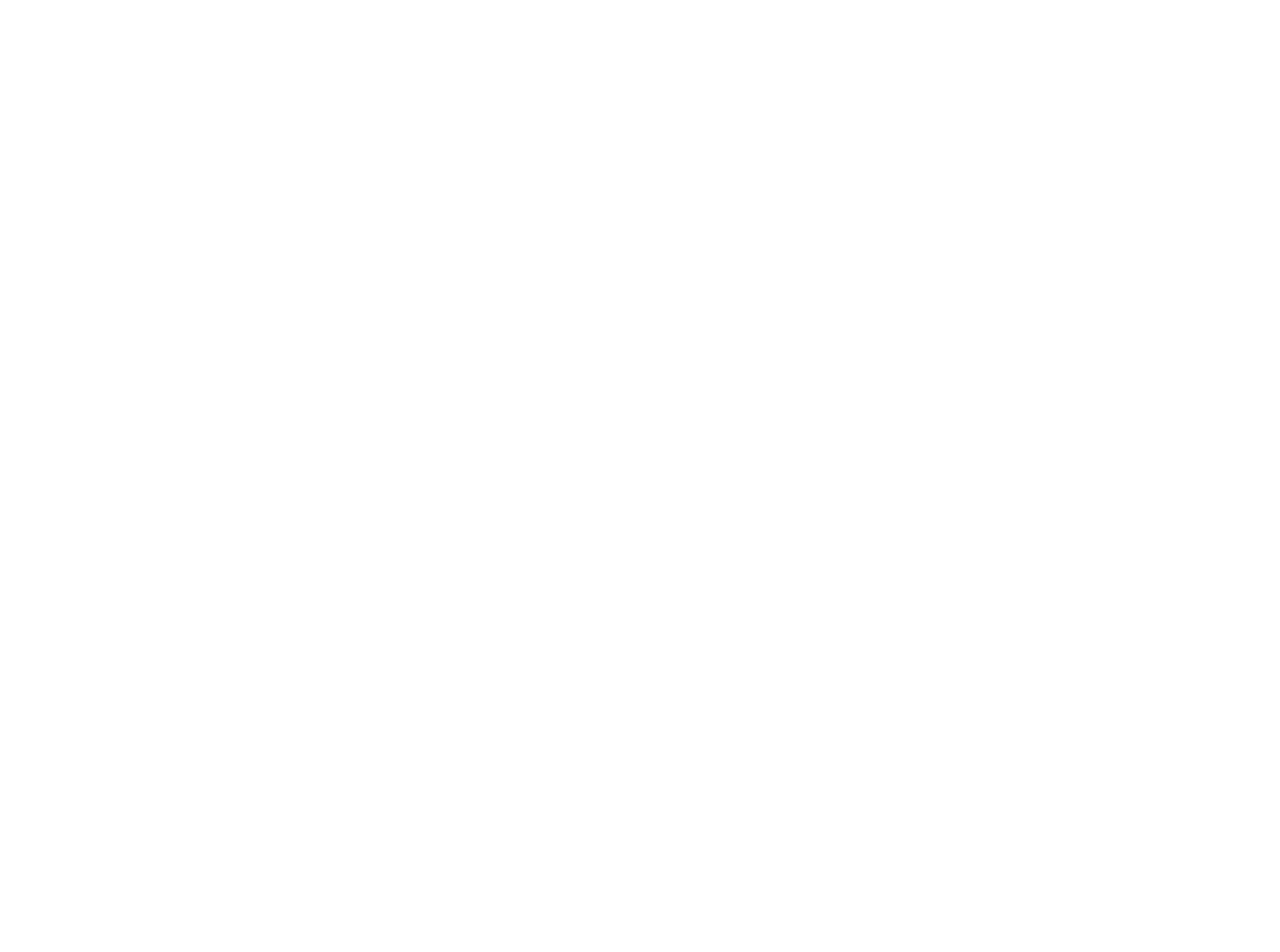
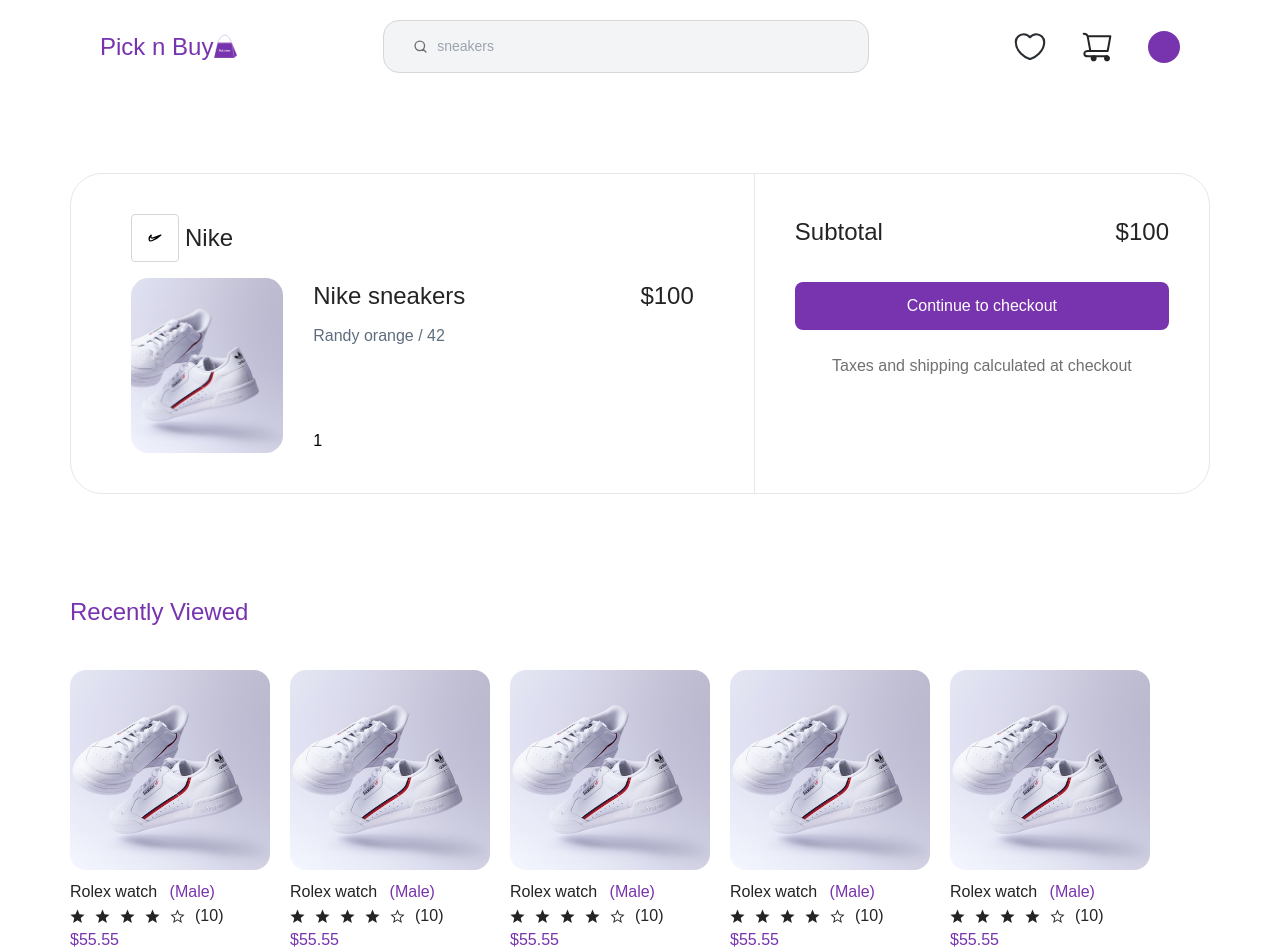
Before and after one commit to Tommy-Bada/picknbuy, a React (Vite) app: page /cart in a window 1280 px wide. Before the commit this address had no page. Shown: the top 952 px of the page. Before the commit the page ends 800 px from the top, so only its background shows below. Built offline with nearby package versions, Linux system fonts and the light colour scheme; a web font is replaced by a local one.

Commit message:
Cart added

```diff
--- a/src/App.tsx
+++ b/src/App.tsx
@@ -2,6 +2,7 @@
 import "./App.css";
 import Home from "./pages/home";
 import ProductInfo from "./pages/productInfo";
+import Cart from "./pages/cart";
 
 function App() {
   const element = useRoutes([
@@ -12,8 +13,11 @@
     },
     {
       path: "/product",
-      // element: isLoggedIn ? <Navigate to="/dashboard" /> : <Home />,
       element: <ProductInfo />,
+    },
+    {
+      path: "/cart",
+      element: <Cart />,
     },
   ]);
 
--- a/src/assets/imagesAndIcons.ts
+++ b/src/assets/imagesAndIcons.ts
@@ -11,6 +11,7 @@
 import linkIcon from "./icons/SVG.svg";
 import payIcon from "./icons/solar_card-linear.svg";
 import addedIcon from "./icons/tick-circle.svg";
+import nikeIcon from "./icons/hugeicons_nike.svg";
 export {
   likeIcon,
   cartIcon,
@@ -25,4 +26,5 @@
   linkIcon,
   payIcon,
   addedIcon,
+  nikeIcon,
 };
--- /dev/null
+++ b/src/components/CartBox.tsx
@@ -0,0 +1,151 @@
+import { useNavigate } from "react-router-dom";
+import { nikeIcon, testImage } from "../assets/imagesAndIcons";
+import Button from "../shared/Button";
+import Product from "../shared/Product";
+const sampleProducts = [
+  {
+    src: testImage,
+    name: "Rolex watch",
+    gender: "Male",
+    rating: 4,
+    count: 10,
+    price: 55.55,
+    id: "product",
+  },
+  {
+    src: testImage,
+    name: "Rolex watch",
+    gender: "Male",
+    rating: 4,
+    count: 10,
+    price: 55.55,
+    id: "product",
+  },
+  {
+    src: testImage,
+    name: "Rolex watch",
+    gender: "Male",
+    rating: 4,
+    count: 10,
+    price: 55.55,
+    id: "product",
+  },
+  {
+    src: testImage,
+    name: "Rolex watch",
+    gender: "Male",
+    rating: 4,
+    count: 10,
+    price: 55.55,
+    id: "product",
+  },
+  {
+    src: testImage,
+    name: "Rolex watch",
+    gender: "Male",
+    rating: 4,
+    count: 10,
+    price: 55.55,
+    id: "product",
+  },
+  {
+    src: testImage,
+    name: "Rolex watch",
+    gender: "Male",
+    rating: 4,
+    count: 10,
+    price: 55.55,
+    id: "product",
+  },
+];
+export default function CartBox() {
+  const navigate = useNavigate();
+  return (
+    <section className="px-[2rem] lg:px-[7rem] pt-[4rem] lg:pt-[8rem] pb-[7rem] lg:pb-[10rem]">
+      <div className="lg:border lg:flex lg:rounded-[3.2rem]  ">
+        <div className="lg:px-[6rem] lg:py-[4rem] p-0 lg:w-[60%]">
+          <div className="flex items-center mb-[1rem]">
+            <div className="w-[4.8rem] lg:w-[4.8rem] mr-[.6rem] p-[1.6rem] rounded-[.4rem] border-searchBorderGrey border-[1px] ">
+              <img
+                src={nikeIcon}
+                alt="search icon"
+                width="16px"
+                height="auto"
+                className=""
+              />
+            </div>
+            <p className="text-[2.4rem] text-textBlack">Nike</p>
+          </div>
+          <div className="flex mt-[1.6rem] w-[100%]">
+            <div className="lg:mr-[3rem] mr-[1rem] w-[60%] lg:w-[40%]">
+              <img
+                src={testImage}
+                alt="product image"
+                width="100%"
+                height="auto"
+                className="rounded-[1.75rem] object-cover object-right  w-[12rem] h-[12rem] lg:w-[17.5rem] lg:h-[17.5rem]"
+              />
+            </div>
+            <div className="w-[100%] flex flex-col justify-between">
+              <div>
+                <div className="flex justify-between items-center mb-[1rem] ">
+                  <p className="text-[1.6rem] lg:text-[2.4rem] text-textBlack">
+                    Nike sneakers
+                  </p>
+                  <p className=" text-pnbPurple lg:text-textBlack text-[1.6rem] lg:text-[2.4rem]">
+                    $100
+                  </p>
+                </div>
+                <p className="text-reviewTextGrey text-[1.4rem] lg:text-[1.6rem]">
+                  Randy orange / 42
+                </p>
+              </div>
+              <div className="text-[1.4rem] lg:text-[1.6rem]">1</div>
+            </div>
+          </div>
+        </div>
+        <div className="lg:p-[4rem] lg:border-l-[1px] lg:w-[40%] max-sm:mt-[2.4rem] ">
+          <div className="flex items-center justify-between mb-[1rem]">
+            <p className="text-[1.6rem] lg:text-[2.4rem] text-textBlack">
+              Subtotal
+            </p>
+            <p className=" text-pnbPurple lg:text-textBlack text-[1.6rem] lg:text-[2.4rem]">
+              $100
+            </p>
+          </div>
+          <div className="mt-[2.4rem] lg:mt-[3.2rem]  mb-[1.6rem] lg:mb-[2.4rem]">
+            <Button
+              bg={"bg-pnbPurple"}
+              text="Continue to checkout"
+              textColor="text-white"
+              fontSize="text-[1.4rem] lg:text-[1.6rem]"
+              handleClick={() => {}}
+            />
+          </div>
+          <p className="text-[1.4rem] lg:text-[1.6rem] text-textGrey text-center">
+            Taxes and shipping calculated at checkout
+          </p>
+        </div>
+      </div>
+      <div className="mt-[7rem] lg:mt-[10rem]">
+        <h2 className="text-[2.4rem] text-pnbPurple font-[500] mb-[3rem] lg:mb-[4rem]">
+          Recently Viewed
+        </h2>
+        <div className="flex flex-wrap gap-x-[2rem] gap-y-[3rem]">
+          {sampleProducts.map((item, index) => (
+            <Product
+              key={index}
+              src={item.src}
+              name={item.name}
+              gender={item.gender}
+              rating={item.rating}
+              count={item.count}
+              price={item.price}
+              handleClick={() => navigate(`/${item.id}`)}
+            />
+          ))}
+        </div>
+      </div>
+    </section>
+  );
+}
--- a/src/components/Hero.tsx
+++ b/src/components/Hero.tsx
@@ -39,7 +39,7 @@
     <section>
       <div className="lg:flex lg:justify-center">
         <section className="flex flex-col items-center gap-y-[5rem] mt-[15rem] lg:absolute z-20 ">
-          <div className=" border-white border-[1px] logobox lg:h-[15rem] lg:w-[26rem] lg:rounded-full lg:flex lg:justify-center  lg:items-center lg:bg-center lg:bg-[radial-gradient(circle_at_center,_var(--tw-gradient-stops))] from-white via-white to-white">
+          <div className=" border-white border-[1px] logobox lg:h-[15rem] lg:w-[27rem] lg:rounded-full lg:flex lg:justify-center  lg:items-center lg:bg-center lg:bg-[radial-gradient(circle_at_center,_var(--tw-gradient-stops))] from-white via-white to-white">
             <Logo
               text="text-[3.2rem] lg:text-[4.8rem]"
               icon=" w-[2.9rem] lg:w-[3.9rem]"
--- /dev/null
+++ b/src/pages/cart.tsx
@@ -0,0 +1,13 @@
+import CartBox from "../components/CartBox";
+import Footer from "../shared/Footer";
+import Header from "../shared/Header";
+
+export default function Cart() {
+  return (
+    <>
+      <Header withSearch />
+      <CartBox />
+      <Footer />
+    </>
+  );
+}
--- a/src/shared/Button.tsx
+++ b/src/shared/Button.tsx
@@ -8,6 +8,7 @@
   iconWidth?: string;
   gap?: string;
   fontSize: string;
+  handleClick: () => void;
 }
 
 export default function Button({
@@ -20,6 +21,7 @@
   iconWidth,
   gap,
   fontSize,
+  handleClick,
 }: ButtonProp) {
   return (
     <div
@@ -28,6 +30,7 @@
       } items-center justify-center rounded-[.8rem] py-[1.2rem] ${bg} ${gap} ${
         border && "border-[1px] border-searchBorderGrey"
       }`}
+      onClick={handleClick}
     >
       <p className={`${fontSize} ${textColor}`}>{text}</p>
       {icon && (
--- a/src/shared/Footer.tsx
+++ b/src/shared/Footer.tsx
@@ -30,7 +30,7 @@
           <ul>
             <li className="mb-[1rem]">
               <a href="#" className="text-[1.4rem] text-textGrey ">
-                Shop Pay
+                Pick n Buy
               </a>
             </li>
             <li className="mb-[1rem]">
--- a/src/shared/Header.tsx
+++ b/src/shared/Header.tsx
@@ -1,3 +1,4 @@
+import { useNavigate } from "react-router-dom";
 import { cartIcon, likeIcon } from "../assets/imagesAndIcons";
 import Logo from "./Logo";
 import Search from "./Search";
@@ -5,6 +6,7 @@
   withSearch: boolean;
 }
 export default function Header({ withSearch }: HeaderProps) {
+  const navigate = useNavigate();
   return (
     <header
       className={`flex ${
@@ -26,7 +28,10 @@
         <div className="w-[2.4rem] lg:w-[3.2rem]">
           <img src={likeIcon} alt="likes icon" width="100%" height="auto" />
         </div>
-        <div className="w-[2.4rem] lg:w-[3.2rem] mx-[2rem] sm:mx-[3.5rem]">
+        <div
+          className="w-[2.4rem] lg:w-[3.2rem] mx-[2rem] sm:mx-[3.5rem] cursor-pointer"
+          onClick={() => navigate("/cart")}
+        >
           <img src={cartIcon} alt="cart icon" width="100%" height="auto" />
         </div>
         <div className="w-[2.4rem] lg:w-[3.2rem] h-[2.4rem] lg:h-[3.2rem] rounded-full bg-pnbPurple flex justify-center items-center"></div>
```
Also changed, not shown: src/components/ProductPreview.tsx (+9 -4 lines), src/assets/icons/hugeicons_nike.svg (added), src/assets/images/hugeicons_nike.svg (added).
